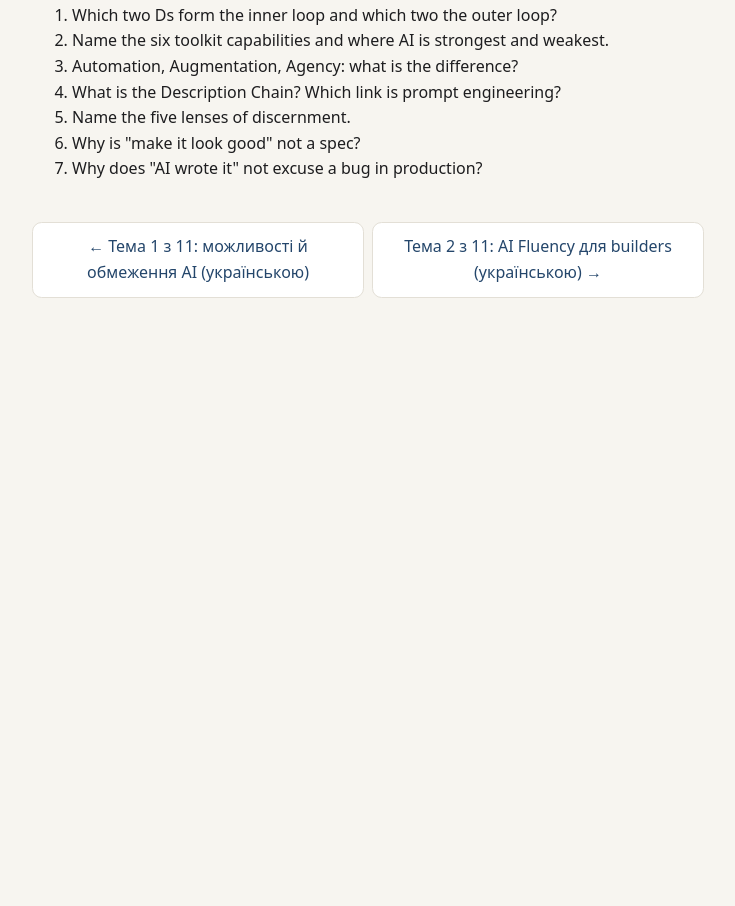
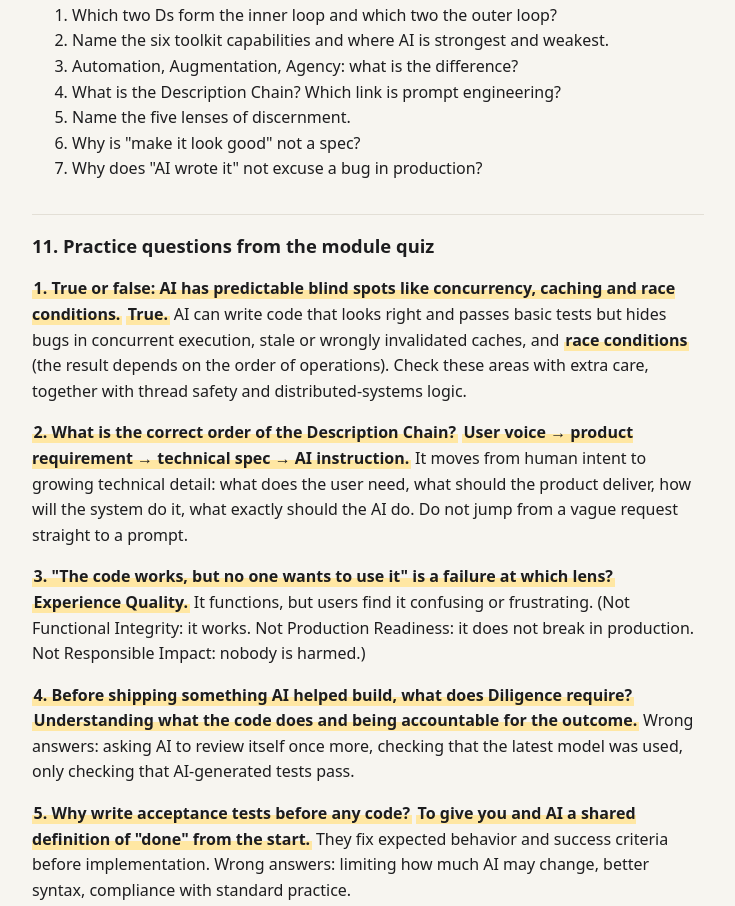
Before and after one commit to ArtemSinkovskyi/study-cards, a plain HTML site: page lectures/architect/2-ai-fluency-for-builders-en.html in a window 1280 px wide. Shown: the part 4381-5287 px from the top of the page, without its empty margins (272-1007 px from the left). Before the commit the page ends 4743 px from the top, so only its background shows below. Drawn offline with Linux system fonts and the light colour scheme.

Commit message:
Architect topic 2: module quiz questions and 4 words

```diff
--- a/lectures/architect/2-ai-fluency-for-builders-en.html
+++ b/lectures/architect/2-ai-fluency-for-builders-en.html
@@ -310,6 +310,17 @@ As AI accelerates implementation, your value shifts to <strong>framing problems
 <li>Why is &quot;make it look good&quot; not a spec?</li>
 <li>Why does &quot;AI wrote it&quot; not excuse a bug in production?</li>
 </ol>
+<h2>11. Practice questions from the module quiz</h2>
+<p><strong>1. True or false: AI has predictable blind spots like concurrency, caching and race conditions.</strong>
+<strong>True.</strong> AI can write code that looks right and passes basic tests but hides bugs in concurrent execution, stale or wrongly invalidated caches, and <strong>race conditions</strong> (the result depends on the order of operations). Check these areas with extra care, together with thread safety and distributed-systems logic.</p>
+<p><strong>2. What is the correct order of the Description Chain?</strong>
+<strong>User voice → product requirement → technical spec → AI instruction.</strong> It moves from human intent to growing technical detail: what does the user need, what should the product deliver, how will the system do it, what exactly should the AI do. Do not jump from a vague request straight to a prompt.</p>
+<p><strong>3. &quot;The code works, but no one wants to use it&quot; is a failure at which lens?</strong>
+<strong>Experience Quality.</strong> It functions, but users find it confusing or frustrating. (Not Functional Integrity: it works. Not Production Readiness: it does not break in production. Not Responsible Impact: nobody is harmed.)</p>
+<p><strong>4. Before shipping something AI helped build, what does Diligence require?</strong>
+<strong>Understanding what the code does and being accountable for the outcome.</strong> Wrong answers: asking AI to review itself once more, checking that the latest model was used, only checking that AI-generated tests pass.</p>
+<p><strong>5. Why write acceptance tests before any code?</strong>
+<strong>To give you and AI a shared definition of &quot;done&quot; from the start.</strong> They fix expected behavior and success criteria before implementation. Wrong answers: limiting how much AI may change, better syntax, compliance with standard practice.</p>
 
 <nav class="pager"><a href="1-ai-capabilities-and-limitations-uk.html">← Тема 1 з 11: можливості й обмеження AI (українською)</a><a href="2-ai-fluency-for-builders-uk.html">Тема 2 з 11: AI Fluency для builders (українською) →</a></nav>
 </main>
```
Also changed, not shown: architect.html (+5 -1 lines), lectures/architect/2-ai-fluency-for-builders-uk.html (+11 -0 lines).
